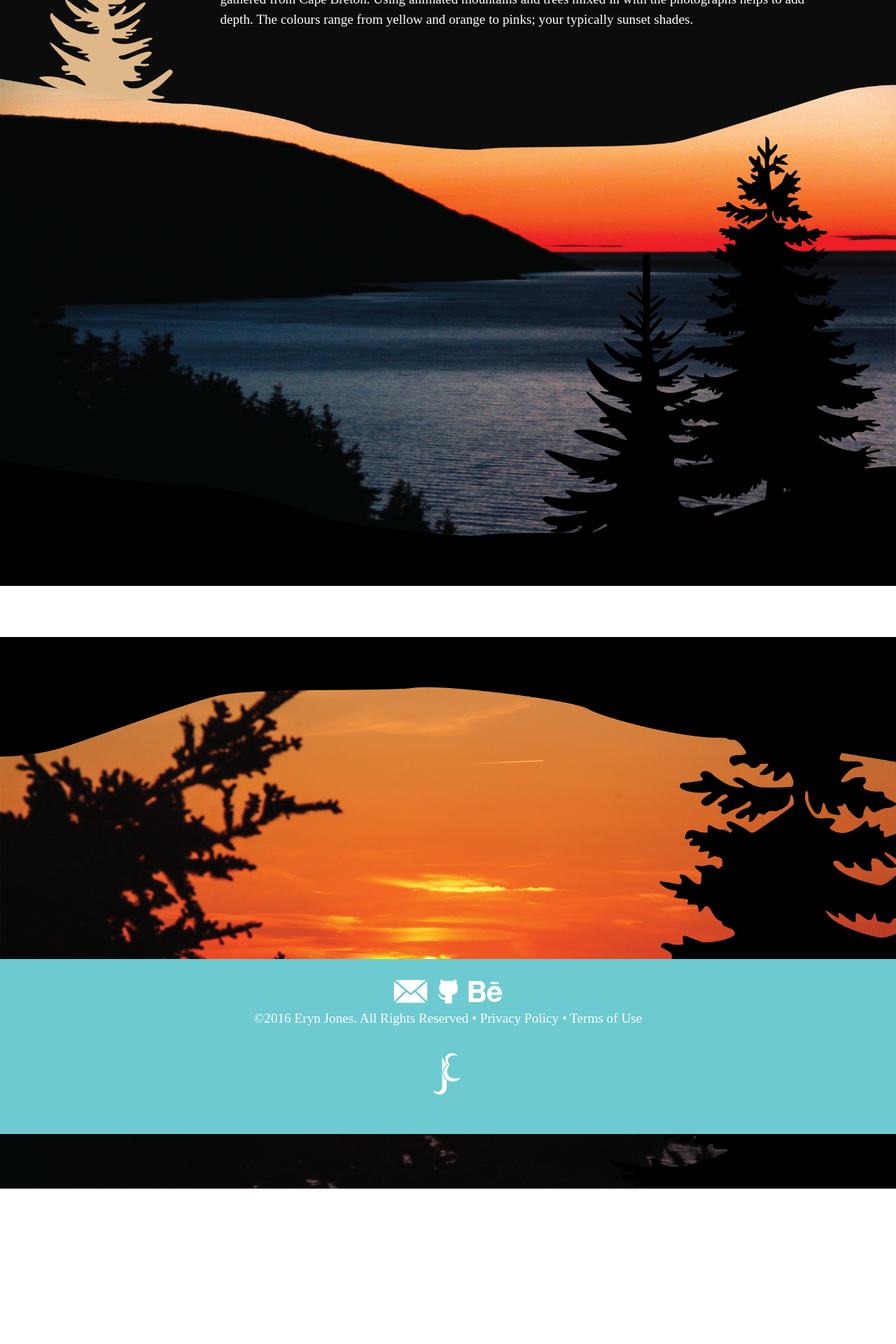
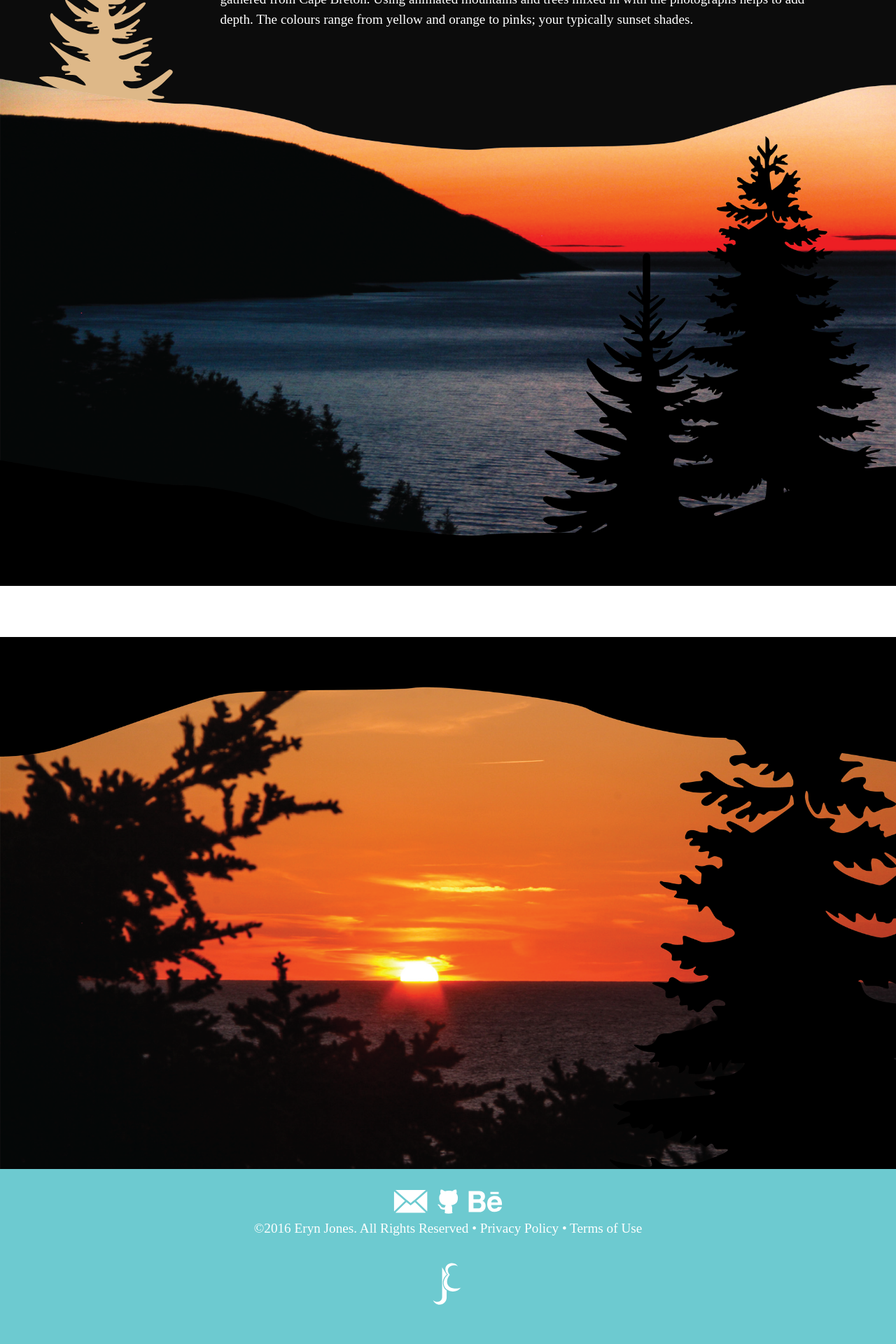
Before and after one commit to erynjones/portfolio, a Jekyll site: the page built from unknown.html, in a window 1280 px wide. Shown: the part 1813-3733 px from the top of the page at 70% size. Built offline with Jekyll 4.4.1, drawn with Linux system fonts in a browser that asks for light colours; some web fonts are replaced; before the commit the page ends 3511 px from its top, so only the background shows below that; grey boxes are pictures that could not be loaded.

Commit message:
footer fixed and combined css files

```diff
--- a/_layouts/default.html
+++ b/_layouts/default.html
@@ -10,10 +10,7 @@
   <meta property="og:url" content="erynjones.ca">
   <meta property="og:image" content=" ">
   <meta name="description" content="Hi! I am Eryn Jones a designer, illustrator, and photography living in Ottawa.">
-  <link href="{{site.baseurl}}/css/modules.css" rel="stylesheet">
-  <link href="{{site.baseurl}}/css/grid.css" rel="stylesheet">
-  <link href="{{site.baseurl}}/css/type.css" rel="stylesheet">
-  <link href="{{site.baseurl}}/css/main.css" rel="stylesheet">
+  <link href="{{site.baseurl}}/css/site.css" rel="stylesheet">
   <meta name="handheldfriednly" content="true">
   <meta name="mobileoptimized" content ="240">
   <meta name="viewport" content="width=device-width,intial-scale-1">
--- a/_layouts/illustration-default.html
+++ b/_layouts/illustration-default.html
@@ -10,10 +10,7 @@
   <meta property="og:url" content="erynjones.ca">
   <meta property="og:image" content=" ">
   <meta name="description" content="Hi! I am Eryn Jones a designer, illustrator, and photography living in Ottawa.">
-  <link href="{{site.baseurl}}/css/modules.css" rel="stylesheet">
-  <link href="{{site.baseurl}}/css/grid.css" rel="stylesheet">
-  <link href="{{site.baseurl}}/css/type.css" rel="stylesheet">
-  <link href="{{site.baseurl}}/css/main.css" rel="stylesheet">
+  <link href="{{site.baseurl}}/css/site.css" rel="stylesheet">
   <meta name="handheldfriednly" content="true">
   <meta name="mobileoptimized" content ="240">
   <meta name="viewport" content="width=device-width,intial-scale-1">
--- a/css/main.css
+++ b/css/main.css
@@ -385,7 +385,7 @@ p {
   }
 
   .footer-2 {
-    bottom: -2000px;
+    bottom: -2300px;
   }
 }
 
--- /dev/null
+++ b/css/site.css
@@ -0,0 +1,8 @@
+---
+
+---
+
+{% include_relative modules.css %}
+{% include_relative grid.css %}
+{% include_relative type.css %}
+{% include_relative main.css %}
```
